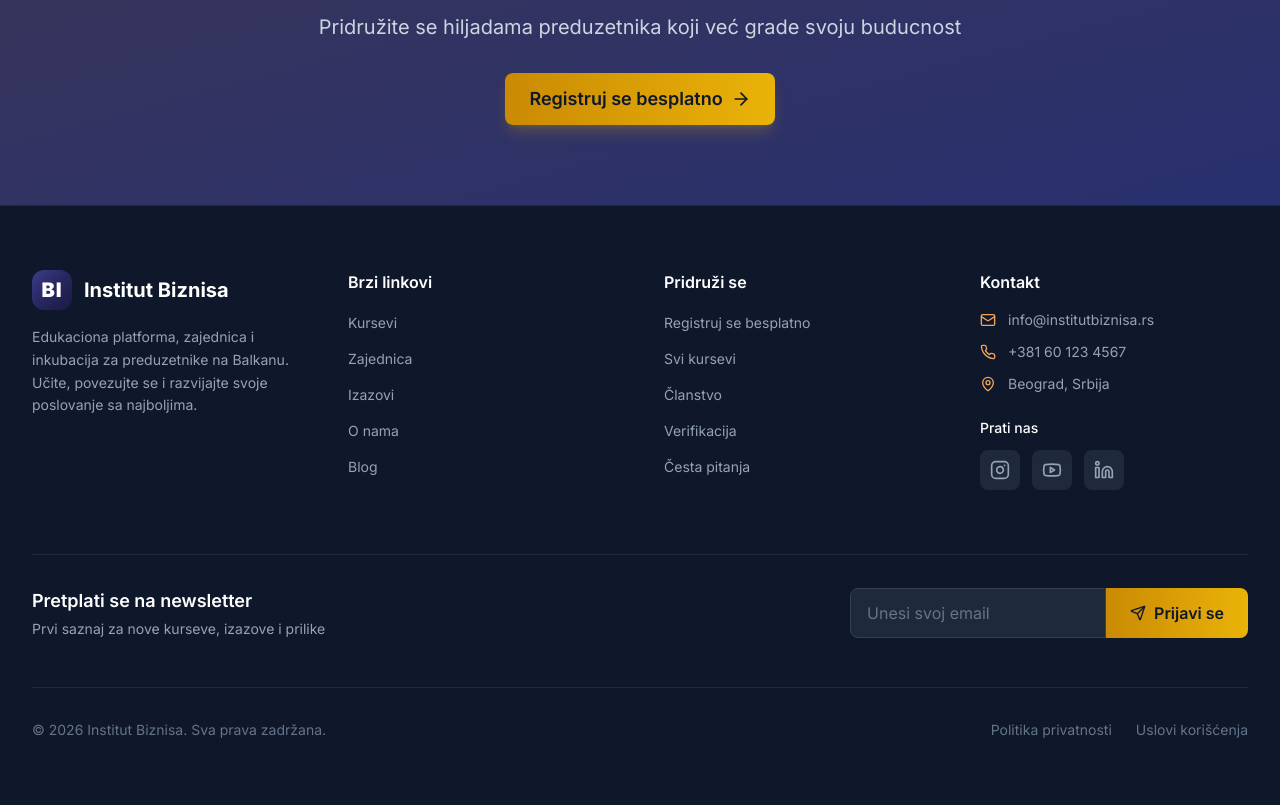
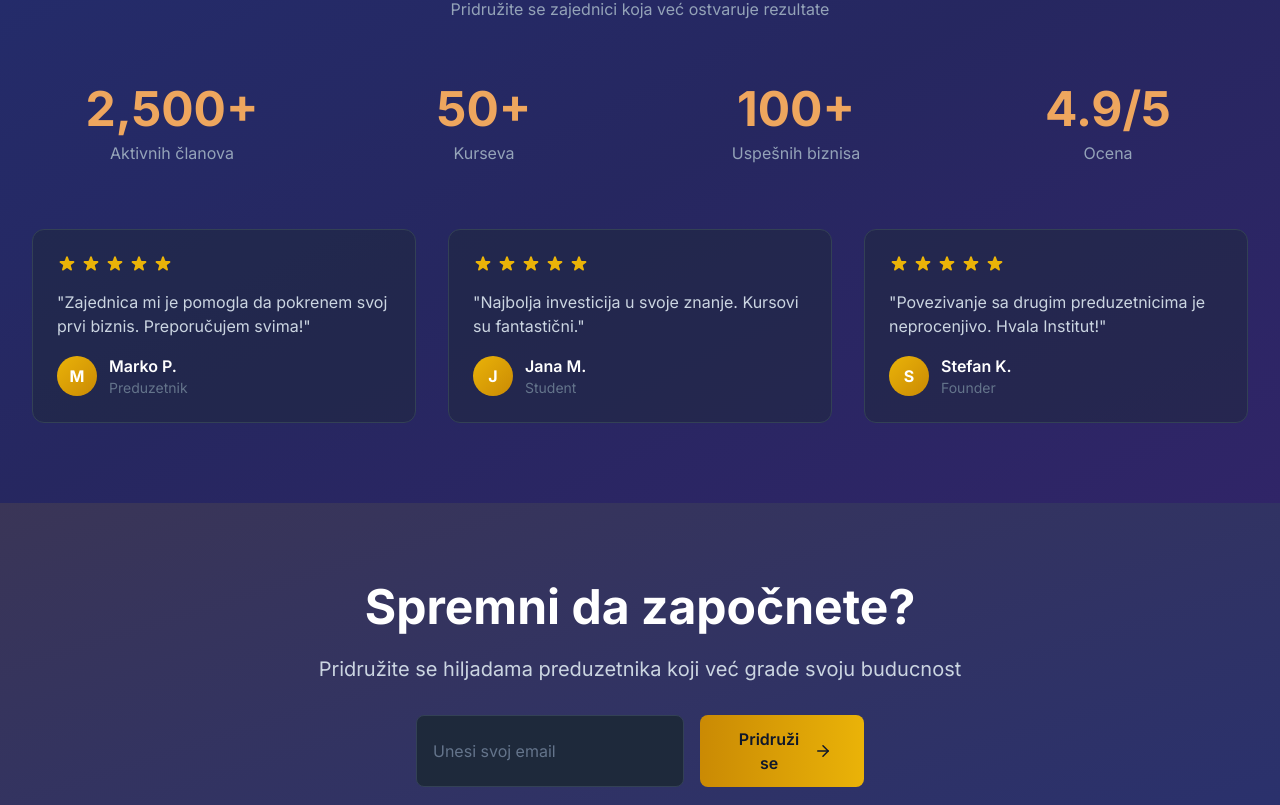
Before and after one commit to LicniAsistent/INSTITUT-BIZNISA-JACI, a Next.js app: page / in a window 1280 px wide. Shown: the part 3155-3960 px from the top of the page. Built offline with nearby package versions, Linux system fonts and the light colour scheme; no server answers.

Commit message:
Feat: Add social proof section and CTA form

```diff
--- a/src/app/page.tsx
+++ b/src/app/page.tsx
@@ -290,6 +290,64 @@ export default function HomePage() {
         </div>
       </section>
 
+      {/* Social Proof Section */}
+      <section className="py-20 bg-gradient-to-br from-blue-900/30 via-kimi/20 to-purple-900/20">
+        <div className="max-w-7xl mx-auto px-4 sm:px-6 lg:px-8">
+          <div className="text-center mb-16">
+            <h2 className="text-3xl lg:text-4xl font-bold text-white mb-4">
+              Zašto izabrati nas?
+            </h2>
+            <p className="text-slate-400 max-w-2xl mx-auto">
+              Pridružite se zajednici koja već ostvaruje rezultate
+            </p>
+          </div>
+
+          {/* Stats */}
+          <div className="grid grid-cols-2 md:grid-cols-4 gap-8 mb-16">
+            {[
+              { value: '2,500+', label: 'Aktivnih članova' },
+              { value: '50+', label: 'Kurseva' },
+              { value: '100+', label: 'Uspešnih biznisa' },
+              { value: '4.9/5', label: 'Ocena' },
+            ].map((stat, index) => (
+              <div key={index} className="text-center">
+                <div className="text-4xl lg:text-5xl font-bold text-gold mb-2">{stat.value}</div>
+                <div className="text-slate-400">{stat.label}</div>
+              </div>
+            ))}
+          </div>
+
+          {/* Testimonials */}
+          <div className="grid md:grid-cols-3 gap-8">
+            {[
+              { name: 'Marko P.', role: 'Preduzetnik', text: 'Zajednica mi je pomogla da pokrenem svoj prvi biznis. Preporučujem svima!' },
+              { name: 'Jana M.', role: 'Student', text: 'Najbolja investicija u svoje znanje. Kursovi su fantastični.' },
+              { name: 'Stefan K.', role: 'Founder', text: 'Povezivanje sa drugim preduzetnicima je neprocenjivo. Hvala Institut!' },
+            ].map((testimonial, index) => (
+              <div key={index} className="bg-slate-800/50 border border-slate-700 rounded-xl p-6">
+                <div className="flex items-center space-x-1 mb-4">
+                  {[1, 2, 3, 4, 5].map((star) => (
+                    <svg key={star} className="w-5 h-5 text-yellow-500" fill="currentColor" viewBox="0 0 20 20">
+                      <path d="M9.049 2.927c.3-.921 1.603-.921 1.902 0l1.07 3.292a1 1 0 00.95.69h3.462c.969 0 1.371 1.24.588 1.81l-2.8 2.034a1 1 0 00-.364 1.118l1.07 3.292c.3.921-.755 1.688-1.54 1.118l-2.8-2.034a1 1 0 00-1.175 0l-2.8 2.034c-.784.57-1.838-.197-1.539-1.118l1.07-3.292a1 1 0 00-.364-1.118L2.98 8.72c-.783-.57-.38-1.81.588-1.81h3.461a1 1 0 00.951-.69l1.07-3.292z" />
+                    </svg>
+                  ))}
+                </div>
+                <p className="text-slate-300 mb-4">"{testimonial.text}"</p>
+                <div className="flex items-center space-x-3">
+                  <div className="w-10 h-10 rounded-full bg-gradient-to-br from-yellow-500 to-yellow-600 flex items-center justify-center">
+                    <span className="text-white font-bold">{testimonial.name[0]}</span>
+                  </div>
+                  <div>
+                    <div className="text-white font-semibold">{testimonial.name}</div>
+                    <div className="text-slate-500 text-sm">{testimonial.role}</div>
+                  </div>
+                </div>
+              </div>
+            ))}
+          </div>
+        </div>
+      </section>
+
       {/* CTA Section */}
       <section className="py-20 bg-gradient-to-br from-yellow-500/10 to-blue-500/10">
         <div className="max-w-4xl mx-auto px-4 sm:px-6 lg:px-8 text-center">
@@ -299,13 +357,33 @@ export default function HomePage() {
           <p className="text-xl text-slate-300 mb-8">
             Pridružite se hiljadama preduzetnika koji već grade svoju buducnost
           </p>
-          <Link
-            href={session ? '/courses' : '/auth/register'}
-            className="btn-primary inline-flex items-center space-x-2 text-lg"
-          >
-            <span>{session ? 'Istraži kurseve' : 'Registruj se besplatno'}</span>
-            <ArrowRight className="w-5 h-5" />
-          </Link>
+
+          {/* CTA Form */}
+          <form className="max-w-md mx-auto space-y-4" onSubmit={(e) => {
+            e.preventDefault();
+            const email = (e.target as HTMLFormElement).email.value;
+            if (email) {
+              window.location.href = '/auth/register?email=' + encodeURIComponent(email);
+            }
+          }}>
+            <div className="flex flex-col sm:flex-row gap-4">
+              <input
+                name="email"
+                type="email"
+                placeholder="Unesi svoj email"
+                required
+                className="flex-1 px-4 py-3 bg-slate-800 border border-slate-700 rounded-lg text-white placeholder-slate-500 focus:outline-none focus:border-gold focus:ring-2 focus:ring-gold/20"
+              />
+              <button
+                type="submit"
+                className="px-8 py-3 bg-gradient-to-r from-yellow-600 to-yellow-500 text-navy font-semibold rounded-lg hover:from-yellow-500 hover:to-yellow-400 transition-all flex items-center justify-center space-x-2"
+              >
+                <span>Pridruži se</span>
+                <ArrowRight className="w-5 h-5" />
+              </button>
+            </div>
+            <p className="text-slate-500 text-sm">Besplatno se registruj i istraži platformu</p>
+          </form>
         </div>
       </section>
 
```
